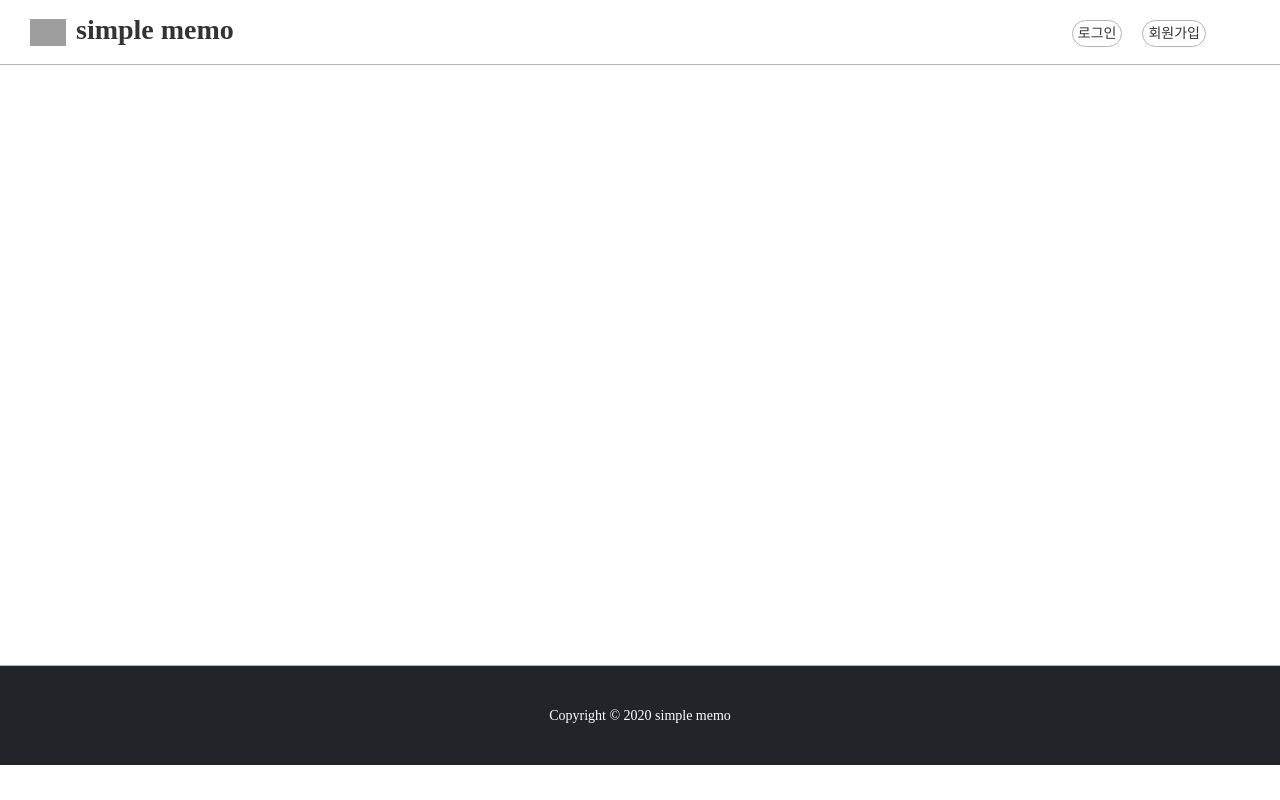
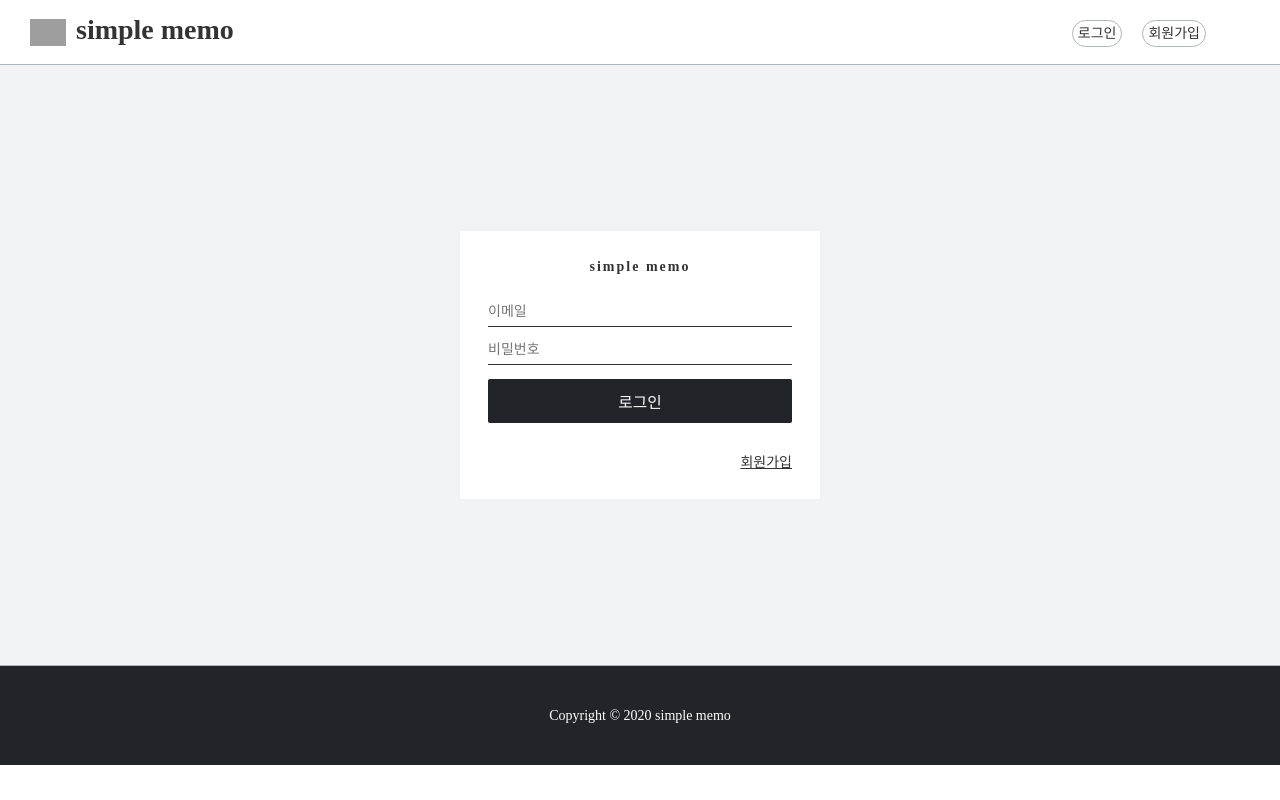
Before and after one commit to Lilian-Kim/portfolio, a React (Create React App) app: page /logout in a window 1280 px wide. Built offline with nearby package versions, Linux system fonts and the light colour scheme; grey boxes are pictures that could not be loaded.

Commit message:
라우트 수정

```diff
--- a/src/App.js
+++ b/src/App.js
@@ -29,6 +29,7 @@ function App() {
         <Route path="/write" component={WritePage}/>
         <Route path={['/@:name', '/']} exact component={MemoListPage} />
         <Route path="/@:name/:memoId" component={MemoPage}/>
+        <Route path="/logout" component={LoginPage}/>
 
           {/* <MemoList></MemoList>
           <MemoContent></MemoContent> */}
--- a/src/containers/auth/LoginForm.js
+++ b/src/containers/auth/LoginForm.js
@@ -52,7 +52,6 @@ const LoginForm = ({ history }) => {
   useEffect(() => {
     if (user) {
       history.push('/')
-      console.log('얘는 언제 뜨는 거?---------------')
       try{
         localStorage.setItem('user', JSON.stringify(user))
       }catch(e){
--- a/src/containers/common/HeaderContainer.js
+++ b/src/containers/common/HeaderContainer.js
@@ -3,12 +3,13 @@ import {useSelector, useDispatch} from 'react-redux'
 import Header from 'components/common/Header'
 import {logout} from 'modules/user'
 
-const HeaderContainer = () => {
+const HeaderContainer = ({history}) => {
     const {user} = useSelector(({user})=>({user:user.user}))
     const dispatch = useDispatch()
     const onLogout = () => {
         dispatch(logout())
         console.log('로그아웃 성공')
+
     }
     return <Header user={user} onLogout={onLogout}/>
 }
```
